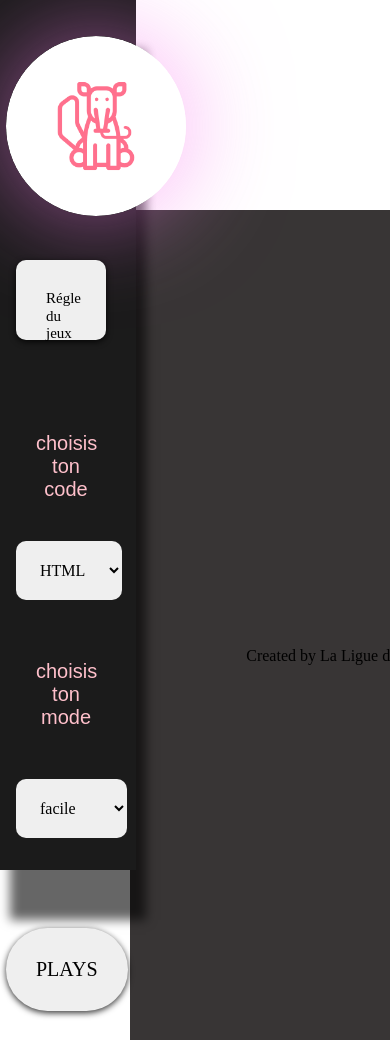
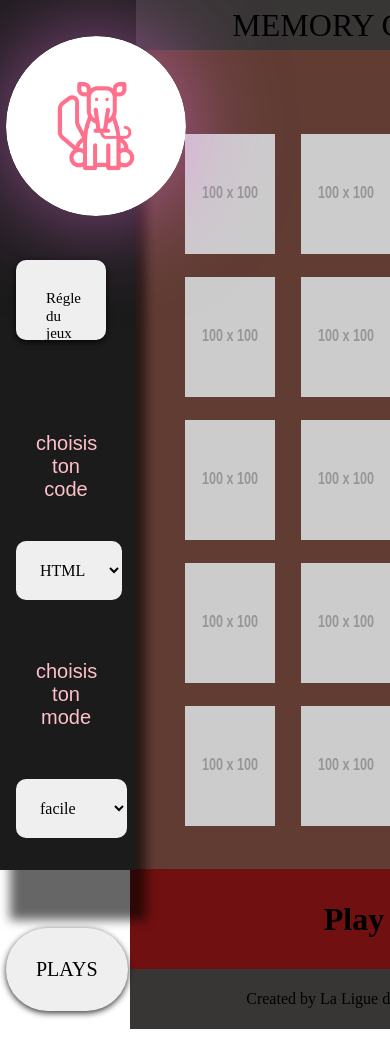
Before and after one commit to Rachid-L/JSticiers-s-memory, a website: page index.html in a window 390 px wide. Shown: the top 1040 px of the page. Drawn offline with Linux system fonts and the light colour scheme.

Commit message:
Resolving conflicts with the previous merge index.html style.css

```diff
--- a/index.html
+++ b/index.html
@@ -23,7 +23,6 @@
                 <div class="btn">
                     <button class="regle">Régle du jeux</button>
                 </div>
-
 
                 <label for="mode" class="mode1" id="text1">choisis ton code</label>
                 <select class="mode1" id="mode" name="mode">
@@ -52,32 +51,11 @@
     <header>MEMORY GAME</header>
 
     <main>
+
         <div class="container">
-<<<<<<< HEAD
-            <div class="card" id="first-try"></div>
-            <div class="card"></div>
-            <div class="card"></div>
-            <div class="card"></div>
-            <div class="card"></div>
-            <div class="card"></div>
-            <div class="card"></div>
-            <div class="card"></div>
-            <div class="card"></div>
-            <div class="card"></div>
-            <div class="card"></div>
-            <div class="card"></div>
-            <div class="card"></div>
-            <div class="card"></div>
-            <div class="card"></div>
-            <div class="card"></div>
-            <div class="card"></div>
-            <div class="card"></div>
-            <div class="card"></div>
-            <div class="card"></div>
-            <div class="card"></div>
-            <div class="card"></div>
-=======
+
             <div class="boxcards">
+
             <div class="card"><img src="https://fakeimg.pl/100x100"/></div>
             <div class="card"><img src="https://fakeimg.pl/100x100"/></div>
             <div class="card"><img src="https://fakeimg.pl/100x100"/></div>
@@ -99,10 +77,10 @@
             <div class="card"><img src="https://fakeimg.pl/100x100"/></div>
             <div class="card"><img src="https://fakeimg.pl/100x100"/></div>
 
+            </div>
 
-          </div>
->>>>>>> 787a6cc1f0a5b0f4d216c903f4d935ecf15b3b03
         </div>
+
     </main>
 
     <section id="play">
--- a/style.css
+++ b/style.css
@@ -5,21 +5,12 @@
   width: 100%;
   height: 100vh;
   grid-template-areas:
-<<<<<<< HEAD
     'nav head'
     'nav  main'
     'nav  play'
     'nav  foot';
-  grid-template-rows: 100px 1fr 100px 60px;
-  grid-template-columns: 200px 1fr;
-=======
-    "nav head"
-    "nav  main"
-    "nav  play"
-    "nav  foot";
   grid-template-rows: 50px 1fr 100px 60px;
   grid-template-columns: 130px 1fr;
->>>>>>> 787a6cc1f0a5b0f4d216c903f4d935ecf15b3b03
   margin: 0;
 }
 
@@ -89,7 +80,41 @@ h1 {
   background-color: transparent;
   display: none;
 }
-<<<<<<< HEAD
+
+.boxcards {
+  margin-top: -80px;
+  display: grid;
+  grid-template-columns: repeat(5, 1fr);
+  grid-template-rows: repeat(3, 150px);
+  grid-gap: 3px 3em;
+}
+
+img {
+  width: 90px;
+  height: 120px;
+}
+
+@media screen and (max-width: 900px) {
+  .boxcards {
+    height: 50%;
+    margin-top: 20px;
+    margin-bottom: 227px;
+    display: grid;
+    grid-template-columns: repeat(4, 1fr);
+    grid-template-rows: repeat(4, 140px);
+    grid-gap: 3px 1em;
+  }
+
+  main {
+    margin-left: 0px;
+  }
+
+  .card {
+    margin-bottom: -100%;
+    margin-top: -100px;
+  }
+}
+
 /*Permet le flip over*/
 
 .flip-over {
@@ -123,47 +148,3 @@ h1 {
     transform: perspective(400px);
   }
 }
-=======
-
-
-  .boxcards{
-   margin-top: -80px;
-    display: grid;
-
-    grid-template-columns: repeat(5, 1fr);
-    grid-template-rows: repeat(3, 150px );
-    grid-gap: 3px 3em;
-
-
-
-   }
-   img{
-     width: 90px;
-     height: 120px;
-   }
-
-
-@media screen and (max-width: 900px){
-
-.boxcards{
- height: 50%;
- margin-top:20px;
- margin-bottom: 227px;
- display: grid;
-
-    grid-template-columns: repeat(4, 1fr);
-    grid-template-rows: repeat(4, 140px );
-    grid-gap: 3px 1em;
-}
-
-
-main{
-margin-left: 0px;
-}
-.card{
-margin-bottom: -100%;
-margin-top: -100px;
-}
-
-}
->>>>>>> 787a6cc1f0a5b0f4d216c903f4d935ecf15b3b03
```
